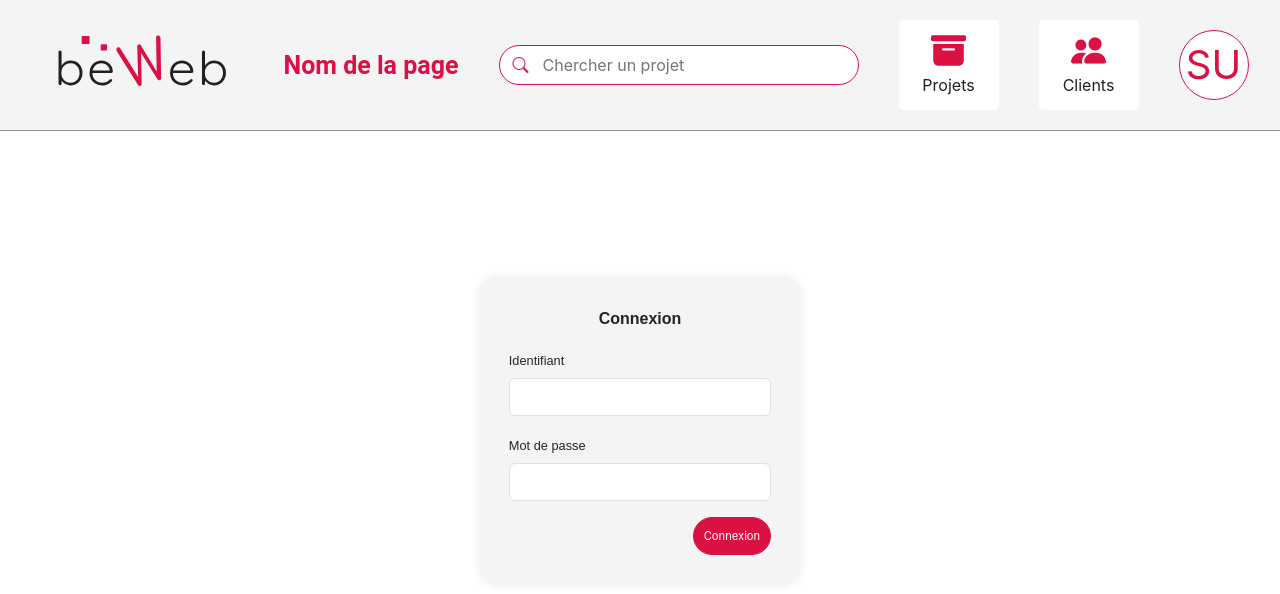
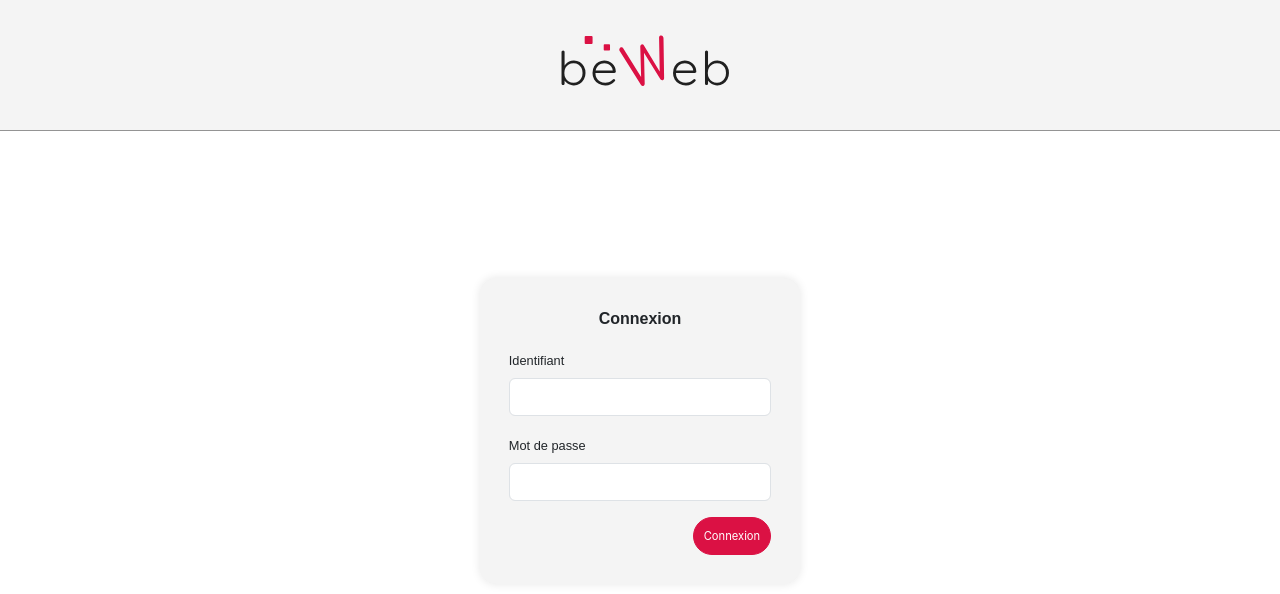
Before and after one commit to jchris3434/cms-front, a React (Create React App) app: page / in a window 1280 px wide. Shown: the top 594 px of the page. Built offline with nearby package versions, Linux system fonts and the light colour scheme; no server answers.

Commit message:
add hearderlogin

```diff
--- a/src/pages/Layout.js
+++ b/src/pages/Layout.js
@@ -1,13 +1,27 @@
 import React from 'react';
 import Header from '../shared/component/Header';
-import { Outlet } from 'react-router-dom';
+import { Outlet, useLocation } from 'react-router-dom';
+import HeaderLogin from '../shared/component/HeaderLogin';
 
 function Layout(props) {
+  const location = useLocation();
+  const isLoginPage = location.pathname === '/';
+
   return (
     <div>
-        <Header isDarkMode={props.isDarkMode} setDarkMode={props.setDarkMode}/>
-        <Outlet isDarkMode={props.isDarkMode} setDarkMode={props.setDarkMode}/>
+      {isLoginPage ? (
+        <>
+          <HeaderLogin isDarkMode={props.isDarkMode} setDarkMode={props.setDarkMode} />
+          <Outlet isDarkMode={props.isDarkMode} setDarkMode={props.setDarkMode} />
+        </>
+      ) : (
+        <div>
+          <Header isDarkMode={props.isDarkMode} setDarkMode={props.setDarkMode} />
+          <Outlet isDarkMode={props.isDarkMode} setDarkMode={props.setDarkMode} />
+        </div>
+      )}
     </div>
   );
 }
+
 export default Layout;
--- /dev/null
+++ b/src/shared/component/HeaderLogin.css
@@ -0,0 +1,16 @@
+.headerBody {
+    display: flex;
+    justify-content: center;
+    align-items: center;
+    height: 8.125rem;
+    margin: 0 auto;
+    gap: 2.5rem;
+}
+
+.headerBody > svg {
+    height: 5.625rem;
+    /* Ajuster la hauteur du logo */
+    width: 13.25rem;
+    /* Ajuster la largeur du logo */
+    cursor: pointer;
+}
--- /dev/null
+++ b/src/shared/component/HeaderLogin.js
@@ -0,0 +1,24 @@
+import React from 'react';
+import './HeaderLogin.css';
+import Logo from '../generic/Logo';
+
+/**
+ * @description                                     The header that is displayed as the header navbar
+ *
+ * @param {object}  props
+ * @param {boolean} isDarkMode  props.isDarkMode    Either true or false
+ *
+ * @returns                                         The header component
+ */
+function HeaderLogin(props){
+
+    return (
+        <div className='Header' isDarkMode={props.isDarkMode.toString()}>
+            <div className='headerBody'>
+                <Logo isDarkMode={props.isDarkMode} />
+            </div>
+        </div>
+    )
+}
+
+export default HeaderLogin ;
```
Lines whose indentation alone changed are shown as unchanged.
